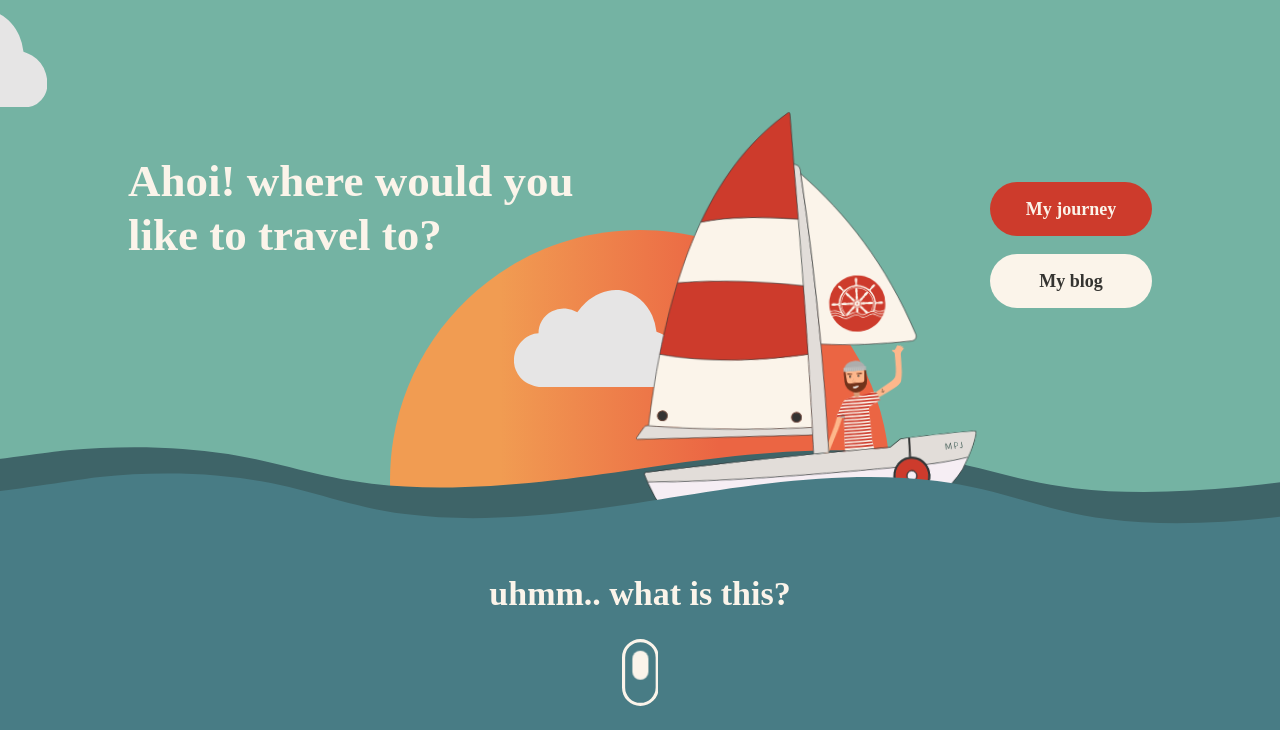
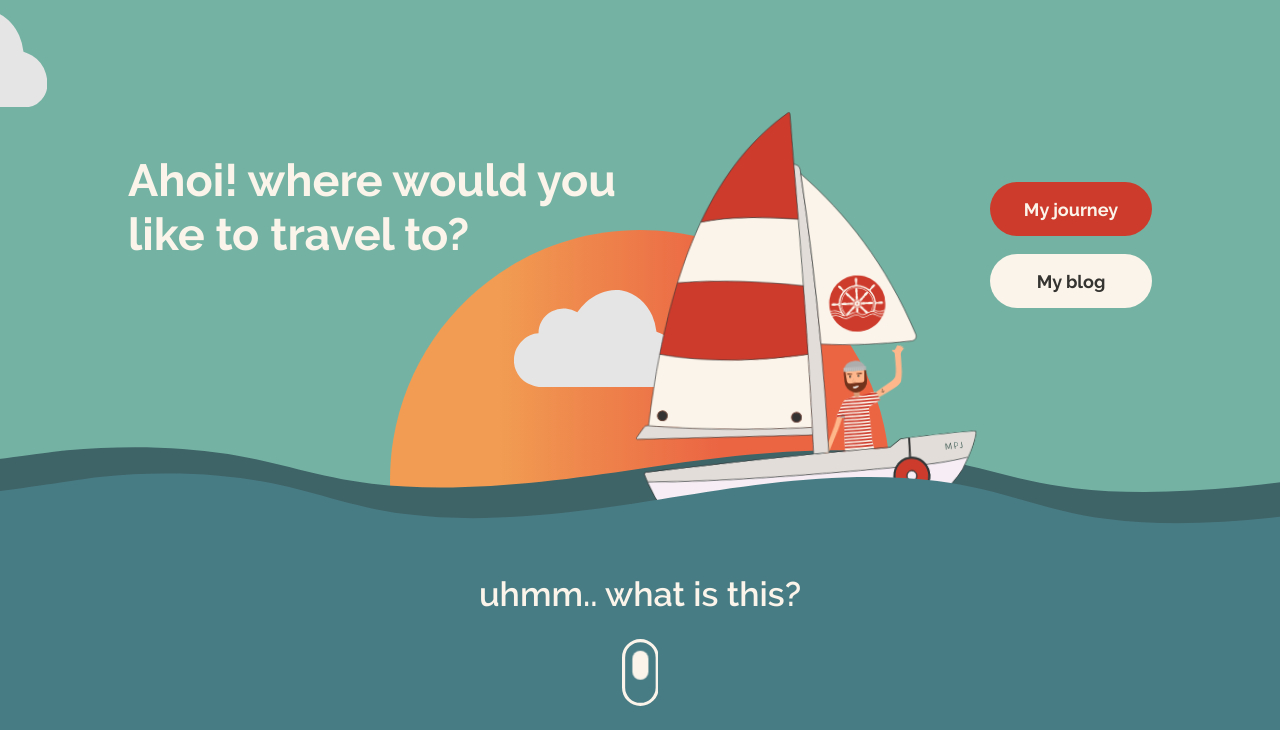
Before and after one commit to r-oland/My-pro-jounrey, a Gatsby site: page / in a window 1280 px wide. Shown: the part 70-800 px from the top of the page. Built offline with nearby package versions, Linux system fonts and the light colour scheme; Gatsby itself is replaced by a stand-in of ours; a web font is replaced by a local one.

Commit message:
added local fonts

```diff
--- a/src/global-layout-components/Layout/Head.js
+++ b/src/global-layout-components/Layout/Head.js
@@ -23,10 +23,6 @@ export default function Head({ title, description, keywords, pageStyle }) {
          <meta name="description" content={description} />
          <meta name="keywords" content={keywords} />
          <title>{`${siteTitle} | ${title}`}</title>
-         <link
-            rel="stylesheet"
-            href="https://use.typekit.net/clp7zrc.css"
-         ></link>
          <html lang="en" />
       </Helmet>
    );
--- a/src/page-components/About/Content.js
+++ b/src/page-components/About/Content.js
@@ -93,7 +93,7 @@ export default function Content({ headshot }) {
          <IKIS>
             I'll keep it short <span>.</span>
          </IKIS>
-         <AboutTekst>
+         <AboutTekst className="test">
             My name is Roland Branten, {age} years old and I live in Eindhoven,
             the Netherlands. I currently work as a self-taught freelance
             full-stack designer (that's a mouthful😕). What it means is that I
--- a/src/style/GlobalStyles.js
+++ b/src/style/GlobalStyles.js
@@ -1,5 +1,15 @@
 // Components==============
 import { createGlobalStyle } from "styled-components";
+import woff300 from "../assets/fonts/raleway-v14-latin-300.woff";
+import woff2_300 from "../assets/fonts/raleway-v14-latin-300.woff2";
+import woff500 from "../assets/fonts/raleway-v14-latin-500.woff";
+import woff2_500 from "../assets/fonts/raleway-v14-latin-500.woff2";
+import woff600 from "../assets/fonts/raleway-v14-latin-600.woff";
+import woff2_600 from "../assets/fonts/raleway-v14-latin-600.woff2";
+import woff700 from "../assets/fonts/raleway-v14-latin-700.woff";
+import woff2_700 from "../assets/fonts/raleway-v14-latin-700.woff2";
+import regular from "../assets/fonts/raleway-v14-latin-regular.woff";
+import regular2 from "../assets/fonts/raleway-v14-latin-regular.woff2";
 import { flexUnit } from "./Mixins";
 // =========================
 
@@ -16,8 +26,54 @@ const GlobalStyles = createGlobalStyle`
    /* Font ====================================*/
    /* =========================================*/
 
+   /* raleway-300 - latin */
+   @font-face {
+   font-family: 'Raleway';
+   font-style: normal;
+   font-weight: 300;
+   src: local('Raleway Light'), local('Raleway-Light'),
+   url('${woff2_300}') format('woff2'), /* Chrome 26+, Opera 23+, Firefox 39+ */
+   url('${woff300}') format('woff'); /* Chrome 6+, Firefox 3.6+, IE 9+, Safari 5.1+ */
+   }
+   /* raleway-regular - latin */
+   @font-face {
+   font-family: 'Raleway';
+   font-style: normal;
+   font-weight: 400;
+   src: local('Raleway'), local('Raleway-Regular'),
+         url('${regular2}') format('woff2'), /* Chrome 26+, Opera 23+, Firefox 39+ */
+         url('${regular}') format('woff'); /* Chrome 6+, Firefox 3.6+, IE 9+, Safari 5.1+ */
+   }
+   /* raleway-500 - latin */
+   @font-face {
+   font-family: 'Raleway';
+   font-style: normal;
+   font-weight: 500;
+   src: local('Raleway Medium'), local('Raleway-Medium'),
+         url('${woff2_500}') format('woff2'), /* Chrome 26+, Opera 23+, Firefox 39+ */
+         url('${woff500}') format('woff'); /* Chrome 6+, Firefox 3.6+, IE 9+, Safari 5.1+ */
+   }
+   /* raleway-600 - latin */
+   @font-face {
+   font-family: 'Raleway';
+   font-style: normal;
+   font-weight: 600;
+   src: local('Raleway SemiBold'), local('Raleway-SemiBold'),
+         url('${woff2_600}') format('woff2'), /* Chrome 26+, Opera 23+, Firefox 39+ */
+         url('${woff600}') format('woff'); /* Chrome 6+, Firefox 3.6+, IE 9+, Safari 5.1+ */
+   }
+   /* raleway-700 - latin */
+   @font-face {
+   font-family: 'Raleway';
+   font-style: normal;
+   font-weight: 700;
+   src: local('Raleway Bold'), local('Raleway-Bold'),
+         url('${woff2_700}') format('woff2'), /* Chrome 26+, Opera 23+, Firefox 39+ */
+         url('${woff700}') format('woff'); /* Chrome 6+, Firefox 3.6+, IE 9+, Safari 5.1+ */
+   }
+
    html {
-      font-family: raleway;
+      font-family: Raleway;
    }
 
    h1 {
```
Also changed, not shown: src/assets/fonts/raleway-v14-latin-300.woff (added), src/assets/fonts/raleway-v14-latin-300.woff2 (added), src/assets/fonts/raleway-v14-latin-500.woff (added), src/assets/fonts/raleway-v14-latin-500.woff2 (added), src/assets/fonts/raleway-v14-latin-600.woff (added), src/assets/fonts/raleway-v14-latin-600.woff2 (added), src/assets/fonts/raleway-v14-latin-700.woff (added), src/assets/fonts/raleway-v14-latin-700.woff2 (added), src/assets/fonts/raleway-v14-latin-regular.woff (added), src/assets/fonts/raleway-v14-latin-regular.woff2 (added).
